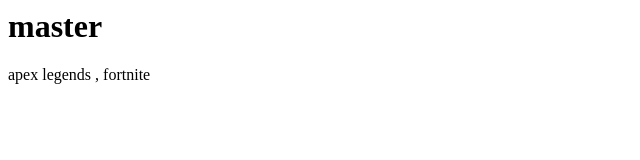
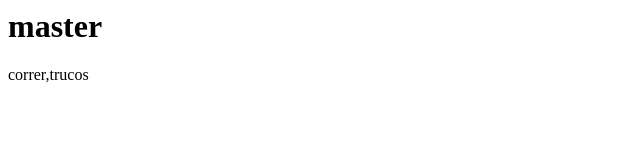
Before and after one commit to Aut0dev/crack, a plain HTML site: page index.html in a window 1280 px wide. Shown: the full height of the page, 0-640 px from the left. Drawn offline with Linux system fonts and the light colour scheme.

Commit message:
habilidades

```diff
--- a/index.html
+++ b/index.html
@@ -1,2 +1,2 @@
 <h1>master</h1>
-<p>apex legends , fortnite</p>
+<p>correr,trucos</p>
```
